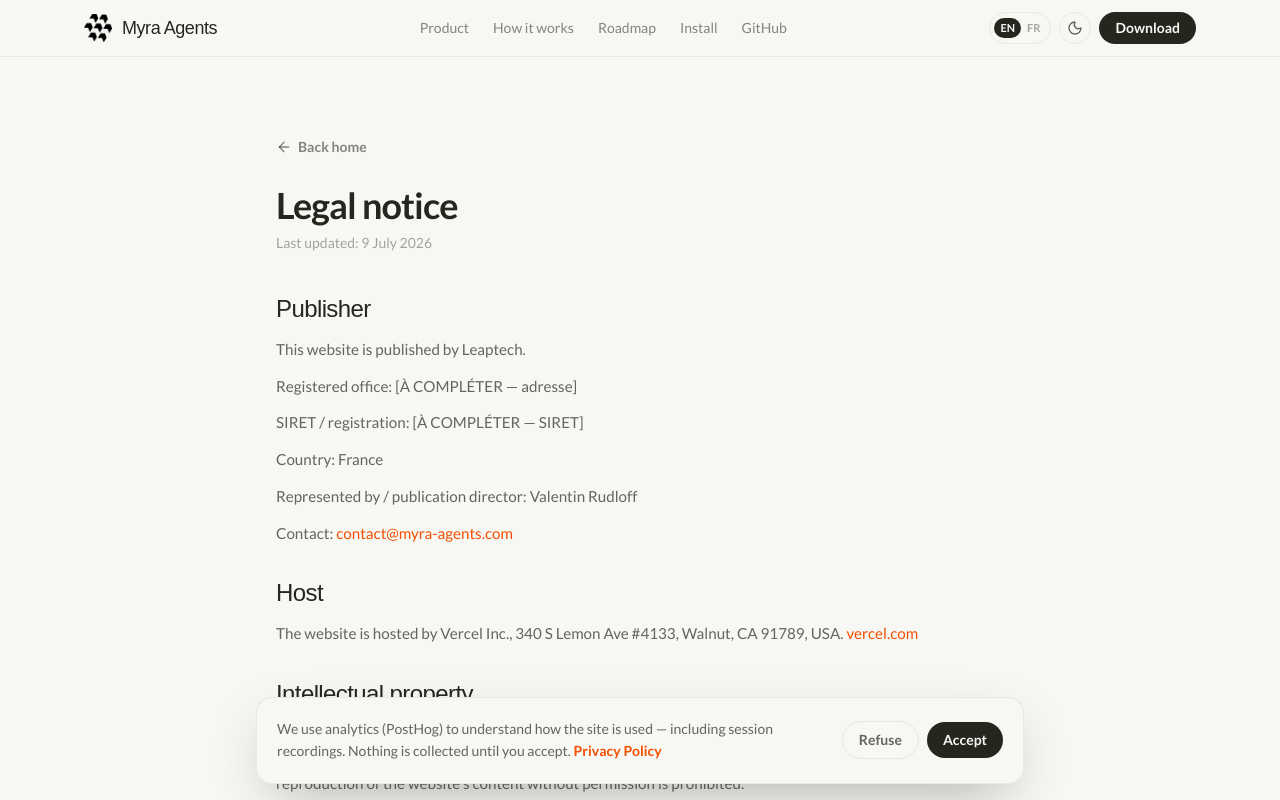
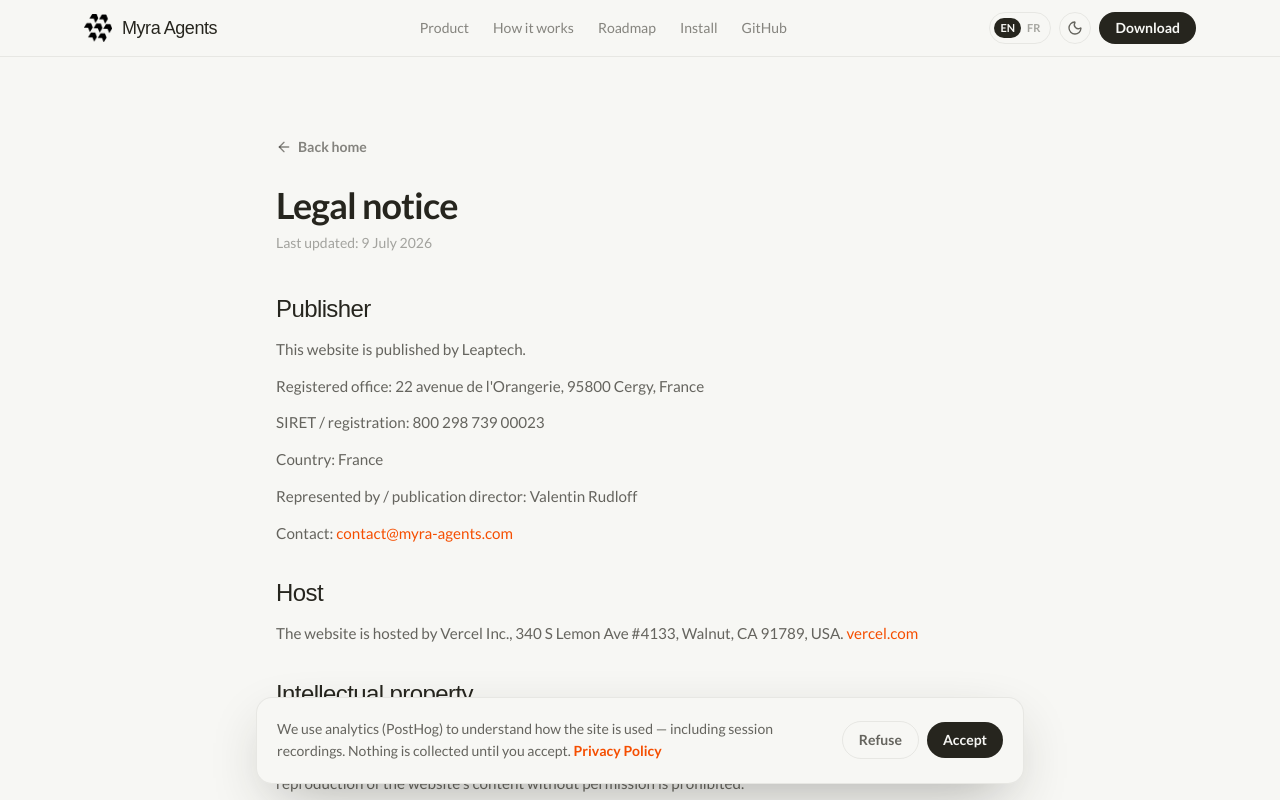
Before and after one commit to Myra-Agents/Myra-Agents.github.io, a Next.js app: page /legal in a window 1280 px wide. Shown: the top 800 px of the page. Built offline with nearby package versions, Linux system fonts and the light colour scheme; a web font is replaced by a local one.

Commit message:
chore: fill Leaptech legal address & SIRET in mentions légales

```diff
--- a/src/components/legal/legal-notice.tsx
+++ b/src/components/legal/legal-notice.tsx
@@ -5,10 +5,8 @@
 
 const CONTACT = "contact@myra-agents.com";
 
-// REVIEW: legal address + SIRET/RCS for Leaptech are unknown — the
-// placeholders below must be completed with the real registration details.
-const ADDRESS = "[À COMPLÉTER — adresse]";
-const SIRET = "[À COMPLÉTER — SIRET]";
+const ADDRESS = "22 avenue de l'Orangerie, 95800 Cergy, France";
+const SIRET = "800 298 739 00023";
 
 const COPY = {
   en: {
```
